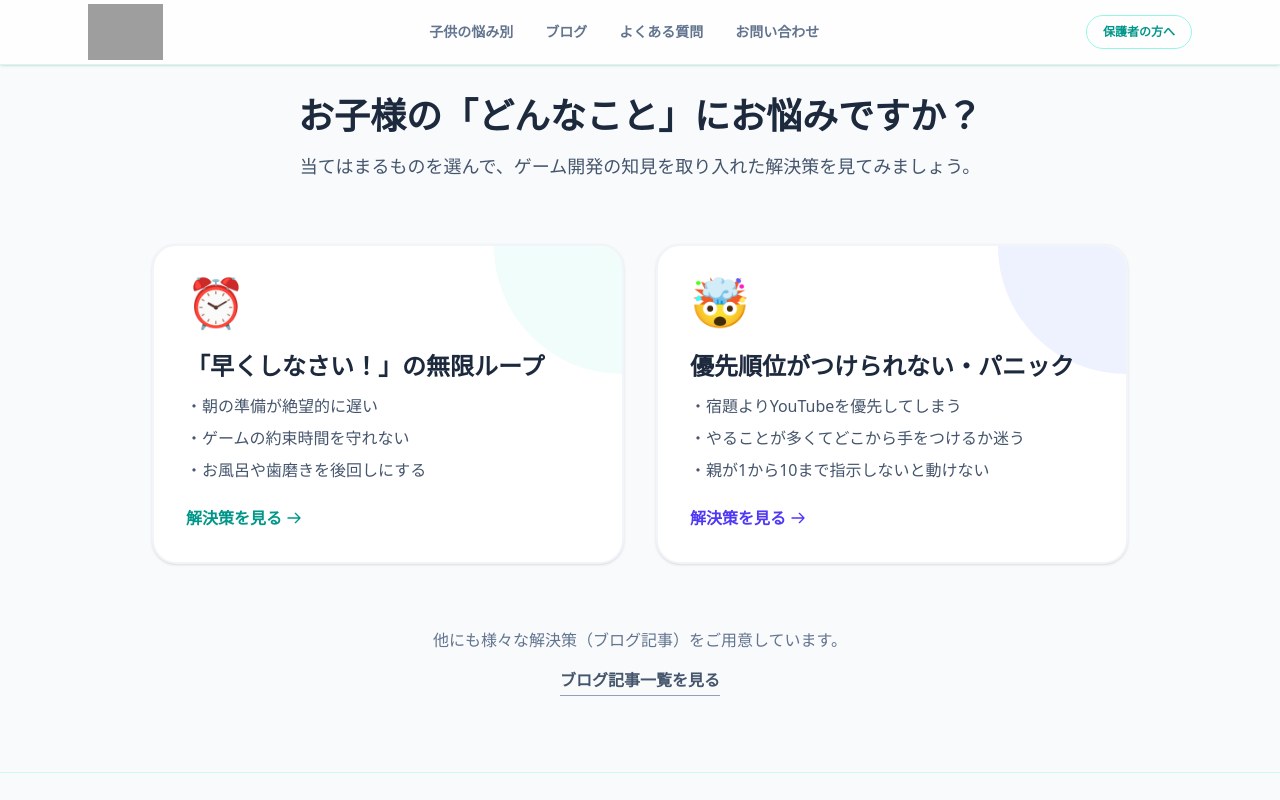
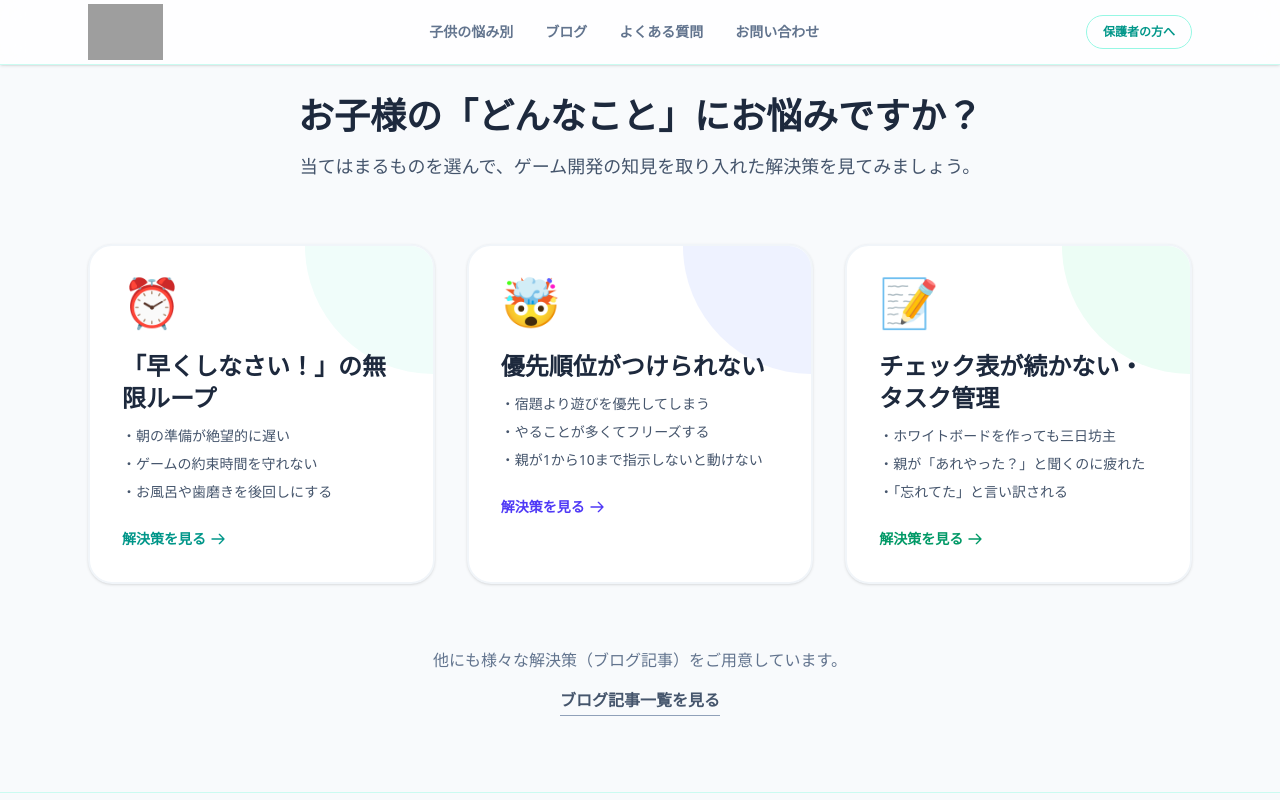
Before and after one commit to kimu0223/solo-quest-lp, a Next.js app: page /lp in a window 1280 px wide. Shown: the top 800 px of the page. Built offline with nearby package versions, Linux system fonts and the light colour scheme; grey boxes are pictures that could not be loaded.

Commit message:
style: /lp ハブページにタスク管理のリンクを追加し3カラムレイアウトに修正

```diff
--- a/app/lp/page.tsx
+++ b/app/lp/page.tsx
@@ -14,7 +14,7 @@ export default function LPHubPage() {
       <Header />
 
       <main className="flex-grow pt-24 pb-20">
-        <div className="max-w-5xl mx-auto px-6">
+        <div className="max-w-6xl mx-auto px-6">
 
           <div className="text-center mb-16">
             <h1 className="text-3xl md:text-4xl font-extrabold text-slate-800 mb-4">
@@ -25,7 +25,9 @@ export default function LPHubPage() {
             </p>
           </div>
 
-          <div className="grid md:grid-cols-2 gap-8">
+          {/* ▼▼▼ md:grid-cols-3 に変更して3列に並べます ▼▼▼ */}
+          <div className="grid md:grid-cols-3 gap-8">
+
             {/* 悩み1：時間管理 */}
             <Link href="/lp/time-management" className="block group">
               <div className="bg-white p-8 rounded-3xl border-2 border-slate-100 shadow-sm hover:shadow-xl hover:border-teal-300 transition-all duration-300 h-full relative overflow-hidden">
@@ -35,12 +37,12 @@ export default function LPHubPage() {
                   <h2 className="text-2xl font-bold text-slate-800 mb-3 group-hover:text-teal-600 transition-colors">
                     「早くしなさい！」の無限ループ
                   </h2>
-                  <ul className="text-slate-600 space-y-2 mb-6">
+                  <ul className="text-slate-600 space-y-2 mb-6 text-sm">
                     <li>・朝の準備が絶望的に遅い</li>
                     <li>・ゲームの約束時間を守れない</li>
                     <li>・お風呂や歯磨きを後回しにする</li>
                   </ul>
-                  <span className="inline-flex items-center text-teal-600 font-bold">
+                  <span className="inline-flex items-center text-teal-600 font-bold text-sm">
                     解決策を見る
                     <svg className="w-4 h-4 ml-1 group-hover:translate-x-2 transition-transform" fill="none" viewBox="0 0 24 24" stroke="currentColor">
                       <path strokeLinecap="round" strokeLinejoin="round" strokeWidth={2} d="M14 5l7 7m0 0l-7 7m7-7H3" />
@@ -50,21 +52,21 @@ export default function LPHubPage() {
               </div>
             </Link>
 
-            {/* 悩み2：優先順位・タスク管理 */}
+            {/* 悩み2：優先順位 */}
             <Link href="/lp/priority" className="block group">
               <div className="bg-white p-8 rounded-3xl border-2 border-slate-100 shadow-sm hover:shadow-xl hover:border-indigo-300 transition-all duration-300 h-full relative overflow-hidden">
                 <div className="absolute top-0 right-0 w-32 h-32 bg-indigo-50 rounded-bl-full -z-0 group-hover:scale-110 transition-transform"></div>
                 <div className="relative z-10">
                   <div className="text-5xl mb-6">🤯</div>
                   <h2 className="text-2xl font-bold text-slate-800 mb-3 group-hover:text-indigo-600 transition-colors">
-                    優先順位がつけられない・パニック
+                    優先順位がつけられない
                   </h2>
-                  <ul className="text-slate-600 space-y-2 mb-6">
-                    <li>・宿題よりYouTubeを優先してしまう</li>
-                    <li>・やることが多くてどこから手をつけるか迷う</li>
+                  <ul className="text-slate-600 space-y-2 mb-6 text-sm">
+                    <li>・宿題より遊びを優先してしまう</li>
+                    <li>・やることが多くてフリーズする</li>
                     <li>・親が1から10まで指示しないと動けない</li>
                   </ul>
-                  <span className="inline-flex items-center text-indigo-600 font-bold">
+                  <span className="inline-flex items-center text-indigo-600 font-bold text-sm">
                     解決策を見る
                     <svg className="w-4 h-4 ml-1 group-hover:translate-x-2 transition-transform" fill="none" viewBox="0 0 24 24" stroke="currentColor">
                       <path strokeLinecap="round" strokeLinejoin="round" strokeWidth={2} d="M14 5l7 7m0 0l-7 7m7-7H3" />
@@ -73,6 +75,32 @@ export default function LPHubPage() {
                 </div>
               </div>
             </Link>
+
+            {/* ▼▼▼ NEW! 悩み3：タスク管理 ▼▼▼ */}
+            <Link href="/lp/task-management" className="block group">
+              <div className="bg-white p-8 rounded-3xl border-2 border-slate-100 shadow-sm hover:shadow-xl hover:border-emerald-300 transition-all duration-300 h-full relative overflow-hidden">
+                <div className="absolute top-0 right-0 w-32 h-32 bg-emerald-50 rounded-bl-full -z-0 group-hover:scale-110 transition-transform"></div>
+                <div className="relative z-10">
+                  <div className="text-5xl mb-6">📝</div>
+                  <h2 className="text-2xl font-bold text-slate-800 mb-3 group-hover:text-emerald-600 transition-colors">
+                    チェック表が続かない・タスク管理
+                  </h2>
+                  <ul className="text-slate-600 space-y-2 mb-6 text-sm">
+                    <li>・ホワイトボードを作っても三日坊主</li>
+                    <li>・親が「あれやった？」と聞くのに疲れた</li>
+                    <li>・「忘れてた」と言い訳される</li>
+                  </ul>
+                  <span className="inline-flex items-center text-emerald-600 font-bold text-sm">
+                    解決策を見る
+                    <svg className="w-4 h-4 ml-1 group-hover:translate-x-2 transition-transform" fill="none" viewBox="0 0 24 24" stroke="currentColor">
+                      <path strokeLinecap="round" strokeLinejoin="round" strokeWidth={2} d="M14 5l7 7m0 0l-7 7m7-7H3" />
+                    </svg>
+                  </span>
+                </div>
+              </div>
+            </Link>
+            {/* ▲▲▲ NEW! 悩み3 ここまで ▲▲▲ */}
+
           </div>
 
           <div className="mt-16 text-center">
```
